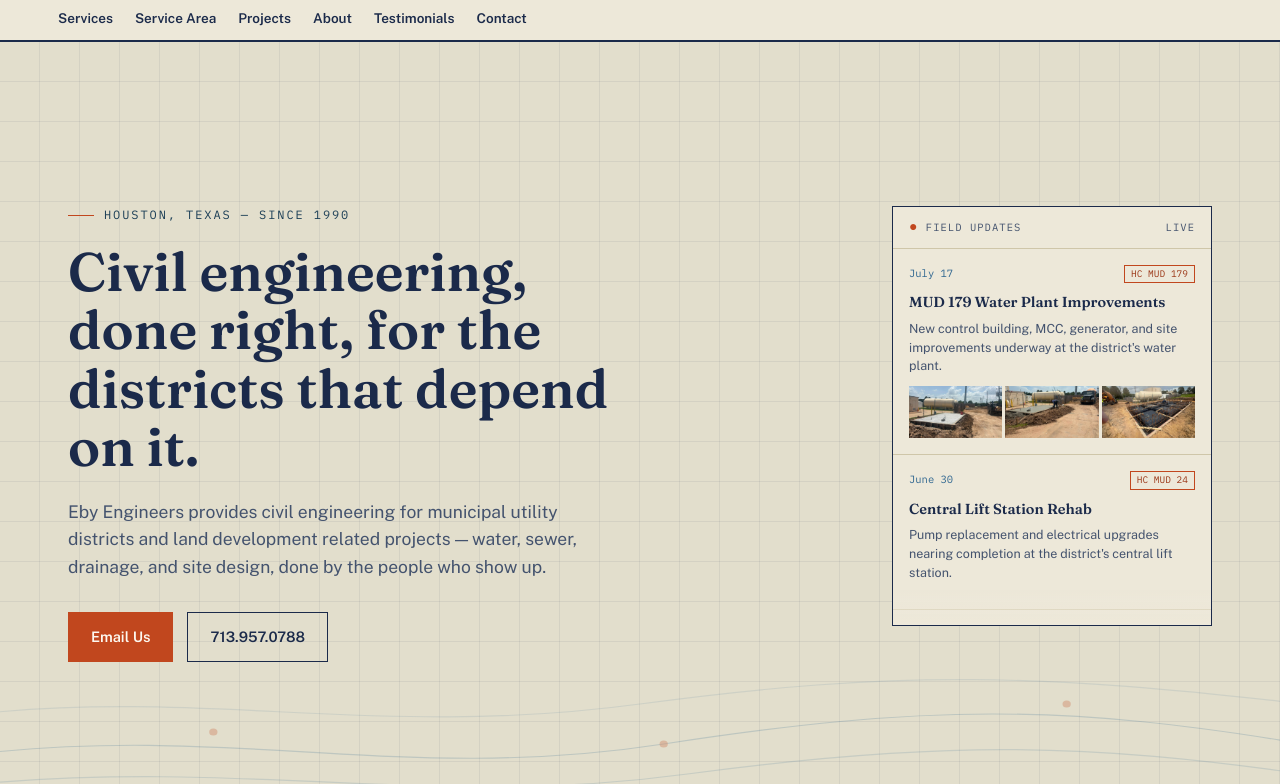
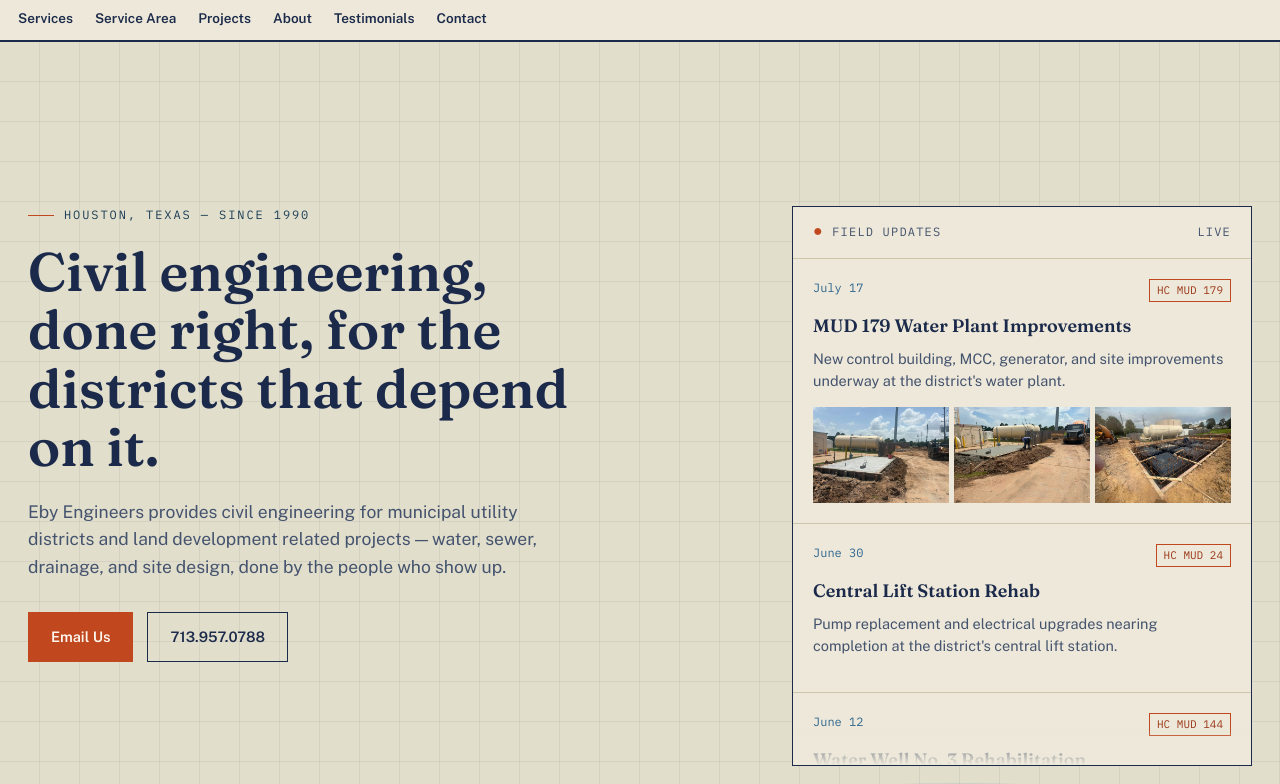
Before and after one commit to westonlhunt/eby-engineers-website, a plain HTML site: page index.html in a window 1280 px wide. Shown: the part 130-914 px from the top of the page. Drawn offline with nearby package versions, Linux system fonts and the light colour scheme.

Commit message:
Update index.html

```diff
--- a/index.html
+++ b/index.html
@@ -31,7 +31,7 @@
   }
   a{color:inherit;}
   .mono{font-family:'IBM Plex Mono', monospace; letter-spacing:0.02em;}
-  .wrap{max-width:1200px; margin:0 auto; padding:0 28px;}
+  .wrap{max-width:1440px; margin:0 auto; padding:0 28px;}
 
   /* ---------- title-block header ---------- */
   .titleblock{
@@ -41,7 +41,7 @@
   }
   .tb-row{
     display:flex; align-items:stretch; flex-wrap:wrap;
-    max-width:1200px; margin:0 auto;
+    max-width:1440px; margin:0 auto;
   }
   .tb-cell{
     border-right:1px solid var(--paper-line);
@@ -97,9 +97,9 @@
       repeating-linear-gradient(to bottom, transparent 0 39px, rgba(27,42,74,0.07) 39px 40px);
   }
   .hero-inner{
-    max-width:1200px; margin:0 auto; padding:88px 28px 96px;
+    max-width:1440px; margin:0 auto; padding:88px 28px 96px;
     position:relative; z-index:2;
-    display:grid; grid-template-columns:1fr 320px; gap:52px; align-items:start;
+    display:grid; grid-template-columns:1fr 460px; gap:64px; align-items:start;
   }
   .hero svg.bg{position:absolute; left:0; right:0; bottom:0; width:100%; height:220px; z-index:1; opacity:0.5;}
 
@@ -107,29 +107,29 @@
   .hero-feed{
     background:var(--paper); border:1px solid var(--ink);
     display:flex; flex-direction:column;
-    height:420px; position:relative;
+    height:560px; position:relative;
   }
   .hero-feed-head{
-    padding:12px 16px; border-bottom:1px solid var(--paper-line);
+    padding:16px 20px; border-bottom:1px solid var(--paper-line);
     display:flex; justify-content:space-between; align-items:baseline;
-    font-family:'IBM Plex Mono',monospace; font-size:10.5px; letter-spacing:0.1em;
+    font-family:'IBM Plex Mono',monospace; font-size:12px; letter-spacing:0.1em;
     text-transform:uppercase; color:var(--ink-soft); flex-shrink:0;
   }
-  .hero-feed-head span.dot{color:var(--rust); font-size:14px; line-height:0;}
+  .hero-feed-head span.dot{color:var(--rust); font-size:16px; line-height:0;}
   .hero-feed-scroll{
     overflow-y:auto; flex:1; scrollbar-width:thin; scrollbar-color:var(--blue) transparent;
   }
   .hero-feed-scroll::-webkit-scrollbar{width:6px;}
   .hero-feed-scroll::-webkit-scrollbar-thumb{background:var(--paper-line);}
-  .feed-post{padding:16px; border-bottom:1px solid var(--paper-line);}
+  .feed-post{padding:20px; border-bottom:1px solid var(--paper-line);}
   .feed-post:last-child{border-bottom:none;}
-  .feed-post-top{display:flex; justify-content:space-between; margin-bottom:8px;}
-  .feed-post-date{font-family:'IBM Plex Mono',monospace; font-size:10.5px; color:var(--blue);}
-  .feed-post-tag{font-family:'IBM Plex Mono',monospace; font-size:9.5px; color:var(--rust-deep); border:1px solid var(--rust); padding:1px 6px;}
-  .feed-post h4{font-family:'Fraunces',serif; font-size:14.5px; font-weight:600; margin:0 0 6px;}
-  .feed-post p{font-size:12.5px; color:var(--ink-soft); margin:0 0 10px; line-height:1.5;}
-  .feed-post-photos{display:grid; grid-template-columns:repeat(3,1fr); gap:3px;}
-  .feed-post-photos img{width:100%; height:52px; object-fit:cover; display:block;}
+  .feed-post-top{display:flex; justify-content:space-between; margin-bottom:10px;}
+  .feed-post-date{font-family:'IBM Plex Mono',monospace; font-size:12px; color:var(--blue);}
+  .feed-post-tag{font-family:'IBM Plex Mono',monospace; font-size:11px; color:var(--rust-deep); border:1px solid var(--rust); padding:2px 7px;}
+  .feed-post h4{font-family:'Fraunces',serif; font-size:18px; font-weight:600; margin:0 0 8px;}
+  .feed-post p{font-size:14.5px; color:var(--ink-soft); margin:0 0 14px; line-height:1.55;}
+  .feed-post-photos{display:grid; grid-template-columns:repeat(3,1fr); gap:5px;}
+  .feed-post-photos img{width:100%; height:96px; object-fit:cover; display:block;}
   .hero-feed-fade{
     position:sticky; left:0; right:0; bottom:0; height:36px; margin-top:-36px;
     background:linear-gradient(to bottom, rgba(237,232,217,0), var(--paper));
@@ -137,7 +137,7 @@
   }
   @media (max-width:900px){
     .hero-inner{grid-template-columns:1fr;}
-    .hero-feed{height:280px;}
+    .hero-feed{height:340px;}
   }
   .eyebrow{
     font-family:'IBM Plex Mono', monospace; font-size:12px; letter-spacing:0.16em;
@@ -302,7 +302,7 @@
   footer a.tb-value{text-decoration:none;}
   footer a.tb-value:hover{color:var(--rust-deep);}
   .foot-legal{
-    max-width:1200px; margin:0 auto; padding:16px 28px;
+    max-width:1440px; margin:0 auto; padding:16px 28px;
     font-family:'IBM Plex Mono',monospace; font-size:11px; color:var(--ink-soft);
     display:flex; justify-content:space-between; flex-wrap:wrap; gap:8px;
   }
```
